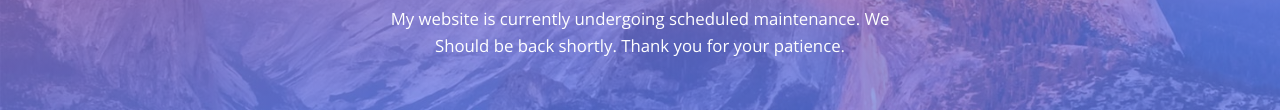
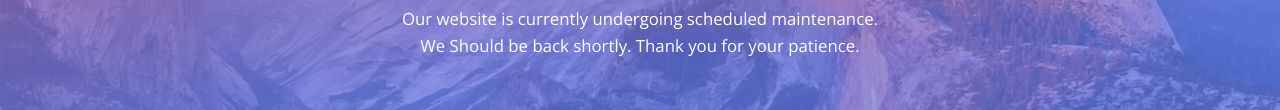
Before and after one commit to yildirimalici/repsigner.github.io, a plain HTML site: page index.html in a window 1280 px wide. Shown: the part 395-505 px from the top of the page. Drawn offline with nearby package versions, Linux system fonts and the light colour scheme.

Commit message:
initial commit

```diff
--- a/index.html
+++ b/index.html
@@ -30,7 +30,7 @@
 			<div class="display-table-cell">
 
 				<h1 class="title"><b>Comming Soon</b></h1>
-				<p class="desc font-white">My website is currently undergoing scheduled maintenance.
+				<p class="desc font-white">Our website is currently undergoing scheduled maintenance.
 					We Should be back shortly. Thank you for your patience.</p>
 
 			</div><!-- display-table -->
```
